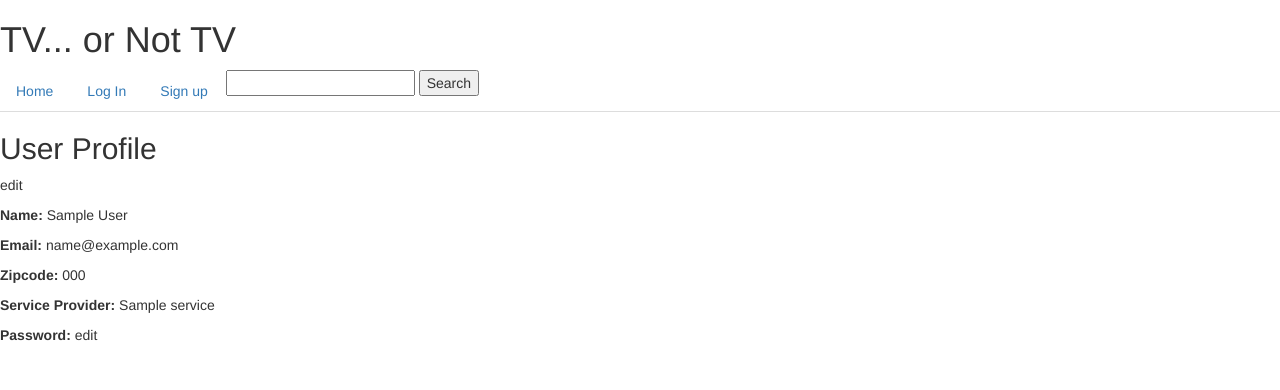
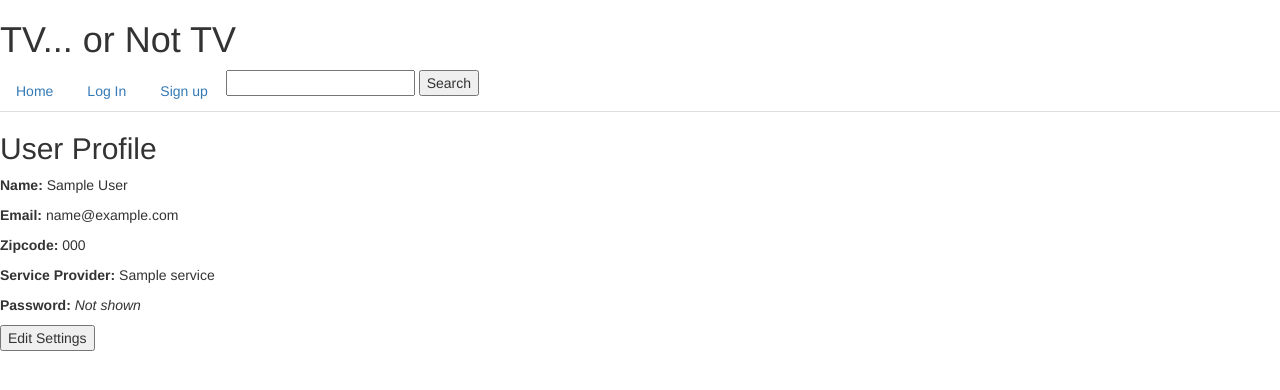
Before and after one commit to saramartinez/tv-or-not-tv, a Flask app: page /settings/1 in a window 1280 px wide. Shown: the top 390 px of the page. Run offline with Flask 2, Linux system fonts and the light colour scheme; tables that the repository leaves empty hold one stand-in row (values such as "Sample post"); parts of the project's set-up code (start-up, migrations or seed data) failed here and were passed over; some libraries are stand-ins or nearby versions.

Commit message:
Added option to edit settings, without functionality

```diff
--- a/app.py
+++ b/app.py
@@ -143,7 +143,10 @@ def user_settings(id):
 @app.route("/settings/<int:id>/edit")
 def edit_settings(id):
     user_profile = modelsession.query(User).filter(User.id == id).one()
-    return render_template("settings.html", id=id, user=user_profile)
+    return render_template("edit-settings.html", id=id, user=user_profile)
+
+def update_settings(id):
+    pass
 
 @app.route("/search")
 def search():
--- a/templates/settings.html
+++ b/templates/settings.html
@@ -1,7 +1,19 @@
 {% extends 'base.html' %}
 {% block body %}
 <h2>User Profile</h2>
-<p>edit</p>
+<script>
+$(document).ready(function() {
+
+$("#edit-profile").click( function() {
+	$("#settings").load("/settings/{{ user.id }}/edit") });
+});
+
+
+</script>
+
+
+<div id="settings">
+
 <p><strong>Name:</strong> {{ user.name }}</p>
 
 <p><strong>Email:</strong> {{ user.email }}</p>
@@ -10,8 +22,10 @@
 
 <p><strong>Service Provider:</strong> {{ user.service.name }}</p>
 
-<p><strong>Password:</strong> edit</p>
+<p><strong>Password:</strong> <em>Not shown</em></p>
 
-</p>
+<p><button id="edit-profile" type="button">Edit Settings</button></p>
+
+</div>
 
 {% endblock %}
```
Also changed, not shown: templates/edit-settings.html (added, +55 -0 lines).
